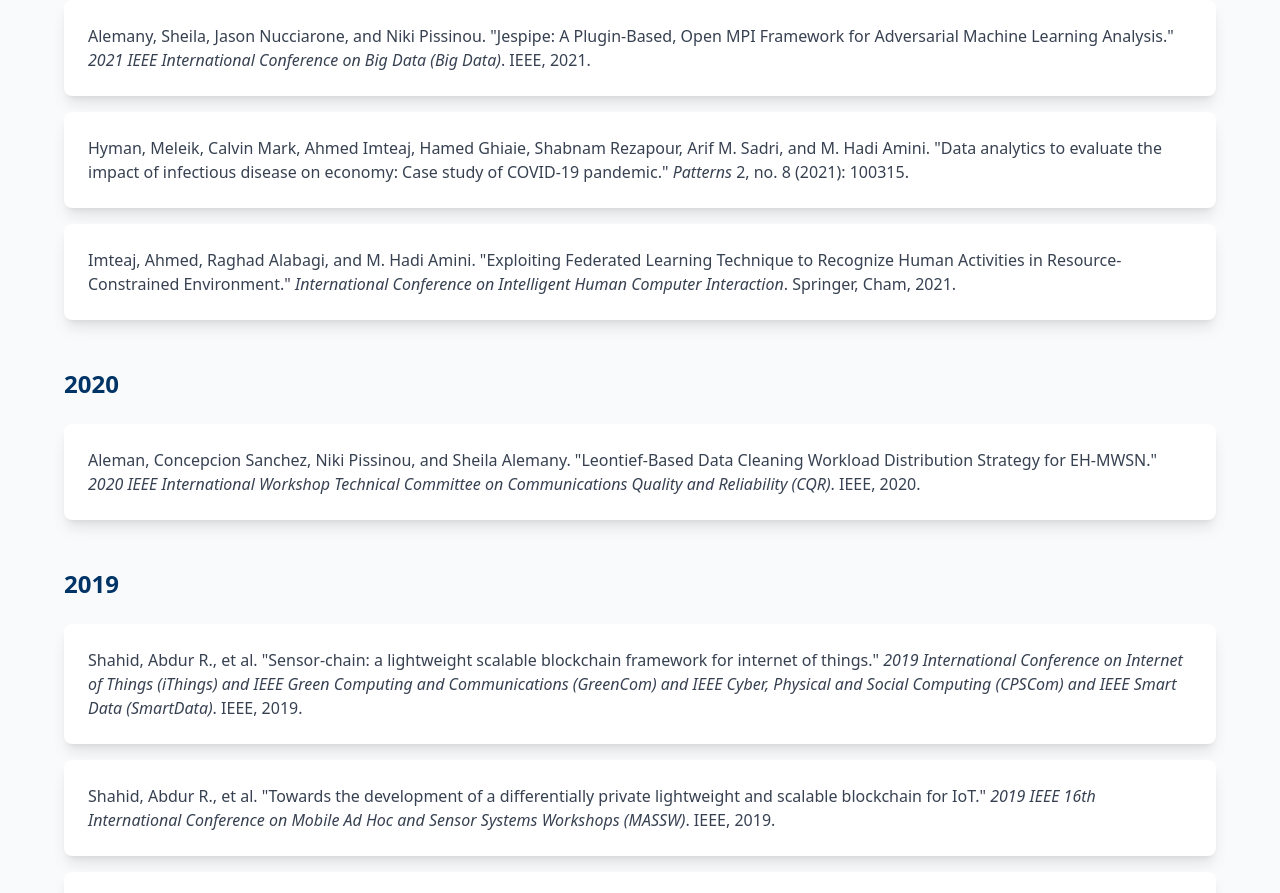
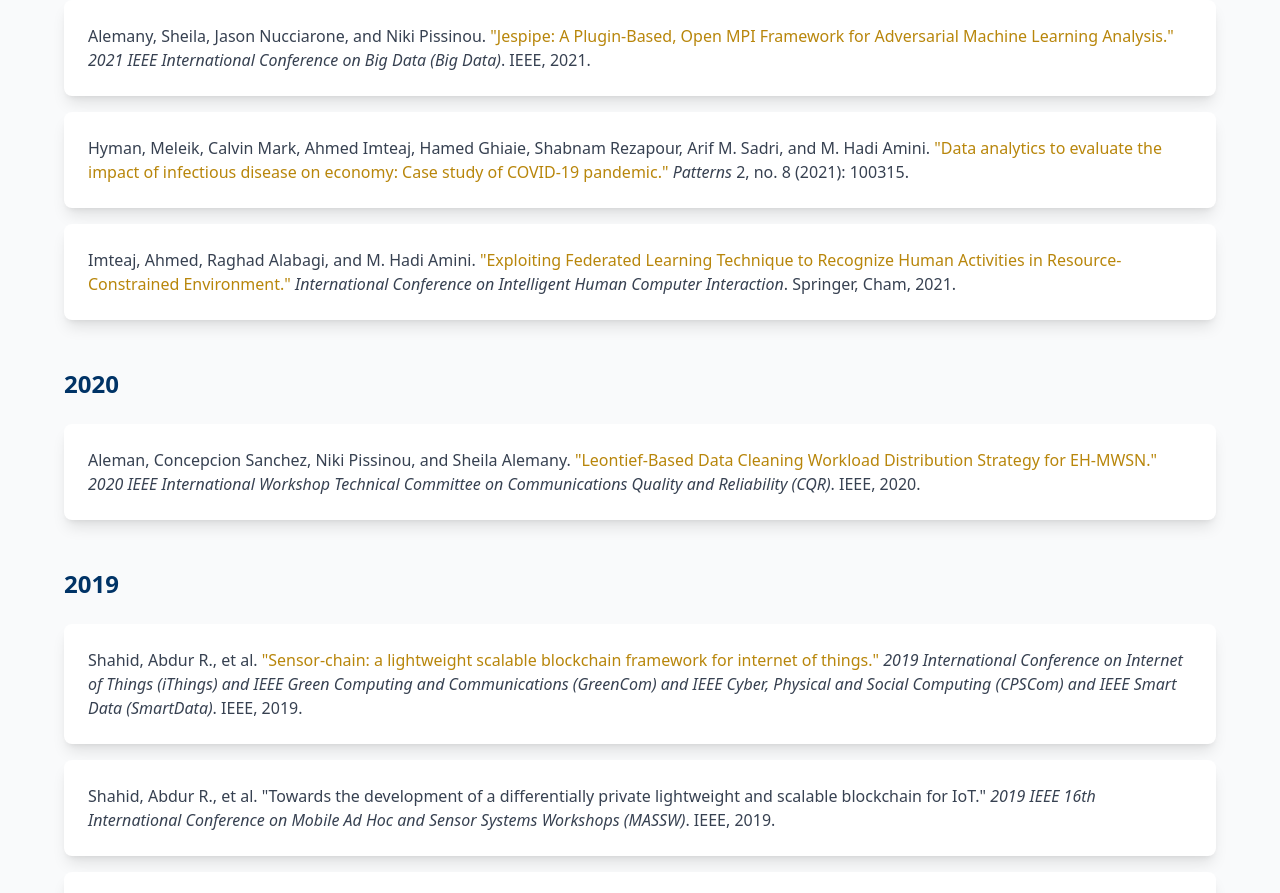
Before and after one commit to DynamicIO/ret, a website: page research/index.html in a window 1280 px wide. Shown: the part 5460-6353 px from the top of the page. Drawn offline with nearby package versions, Linux system fonts and the light colour scheme.

Commit message:
minor changes

```diff
--- a/research/index.html
+++ b/research/index.html
@@ -353,13 +353,13 @@
                     <h3 class="text-2xl font-bold text-fiu-navy mb-6">2021</h3>
                     <div class="space-y-4">
                         <div class="bg-white p-6 rounded-lg shadow-lg">
-                            <p class="text-gray-700">Alemany, Sheila, Jason Nucciarone, and Niki Pissinou. "Jespipe: A Plugin-Based, Open MPI Framework for Adversarial Machine Learning Analysis." <em>2021 IEEE International Conference on Big Data (Big Data)</em>. IEEE, 2021.</p>
+                            <p class="text-gray-700">Alemany, Sheila, Jason Nucciarone, and Niki Pissinou. <a href="https://ieeexplore.ieee.org/abstract/document/9671385" target="_blank" class="text-fiu-gold hover:text-fiu-navy hover:underline transition-colors">"Jespipe: A Plugin-Based, Open MPI Framework for Adversarial Machine Learning Analysis."</a> <em>2021 IEEE International Conference on Big Data (Big Data)</em>. IEEE, 2021.</p>
                         </div>
                         <div class="bg-white p-6 rounded-lg shadow-lg">
-                            <p class="text-gray-700">Hyman, Meleik, Calvin Mark, Ahmed Imteaj, Hamed Ghiaie, Shabnam Rezapour, Arif M. Sadri, and M. Hadi Amini. "Data analytics to evaluate the impact of infectious disease on economy: Case study of COVID-19 pandemic." <em>Patterns</em> 2, no. 8 (2021): 100315.</p>
+                            <p class="text-gray-700">Hyman, Meleik, Calvin Mark, Ahmed Imteaj, Hamed Ghiaie, Shabnam Rezapour, Arif M. Sadri, and M. Hadi Amini. <a href="https://pubmed.ncbi.nlm.nih.gov/34337569/" target="_blank" class="text-fiu-gold hover:text-fiu-navy hover:underline transition-colors">"Data analytics to evaluate the impact of infectious disease on economy: Case study of COVID-19 pandemic."</a> <em>Patterns</em> 2, no. 8 (2021): 100315.</p>
                         </div>
                         <div class="bg-white p-6 rounded-lg shadow-lg">
-                            <p class="text-gray-700">Imteaj, Ahmed, Raghad Alabagi, and M. Hadi Amini. "Exploiting Federated Learning Technique to Recognize Human Activities in Resource-Constrained Environment." <em>International Conference on Intelligent Human Computer Interaction</em>. Springer, Cham, 2021.</p>
+                            <p class="text-gray-700">Imteaj, Ahmed, Raghad Alabagi, and M. Hadi Amini. <a href="https://par.nsf.gov/servlets/purl/10315938" target="_blank" class="text-fiu-gold hover:text-fiu-navy hover:underline transition-colors">"Exploiting Federated Learning Technique to Recognize Human Activities in Resource-Constrained Environment."</a> <em>International Conference on Intelligent Human Computer Interaction</em>. Springer, Cham, 2021.</p>
                         </div>
                     </div>
                 </div>
@@ -369,7 +369,7 @@
                     <h3 class="text-2xl font-bold text-fiu-navy mb-6">2020</h3>
                     <div class="space-y-4">
                         <div class="bg-white p-6 rounded-lg shadow-lg">
-                            <p class="text-gray-700">Aleman, Concepcion Sanchez, Niki Pissinou, and Sheila Alemany. "Leontief-Based Data Cleaning Workload Distribution Strategy for EH-MWSN." <em>2020 IEEE International Workshop Technical Committee on Communications Quality and Reliability (CQR)</em>. IEEE, 2020.</p>
+                            <p class="text-gray-700">Aleman, Concepcion Sanchez, Niki Pissinou, and Sheila Alemany. <a href="https://ieeexplore.ieee.org/document/9101389" target="_blank" class="text-fiu-gold hover:text-fiu-navy hover:underline transition-colors">"Leontief-Based Data Cleaning Workload Distribution Strategy for EH-MWSN."</a> <em>2020 IEEE International Workshop Technical Committee on Communications Quality and Reliability (CQR)</em>. IEEE, 2020.</p>
                         </div>
                     </div>
                 </div>
@@ -379,7 +379,7 @@
                     <h3 class="text-2xl font-bold text-fiu-navy mb-6">2019</h3>
                     <div class="space-y-4">
                         <div class="bg-white p-6 rounded-lg shadow-lg">
-                            <p class="text-gray-700">Shahid, Abdur R., et al. "Sensor-chain: a lightweight scalable blockchain framework for internet of things." <em>2019 International Conference on Internet of Things (iThings) and IEEE Green Computing and Communications (GreenCom) and IEEE Cyber, Physical and Social Computing (CPSCom) and IEEE Smart Data (SmartData)</em>. IEEE, 2019.</p>
+                            <p class="text-gray-700">Shahid, Abdur R., et al. <a href="https://ieeexplore.ieee.org/document/8875416" target="_blank" class="text-fiu-gold hover:text-fiu-navy hover:underline transition-colors">"Sensor-chain: a lightweight scalable blockchain framework for internet of things."</a> <em>2019 International Conference on Internet of Things (iThings) and IEEE Green Computing and Communications (GreenCom) and IEEE Cyber, Physical and Social Computing (CPSCom) and IEEE Smart Data (SmartData)</em>. IEEE, 2019.</p>
                         </div>
                         <div class="bg-white p-6 rounded-lg shadow-lg">
                             <p class="text-gray-700">Shahid, Abdur R., et al. "Towards the development of a differentially private lightweight and scalable blockchain for IoT." <em>2019 IEEE 16th International Conference on Mobile Ad Hoc and Sensor Systems Workshops (MASSW)</em>. IEEE, 2019.</p>
```
Also changed, not shown: index.html (+2 -2 lines).
